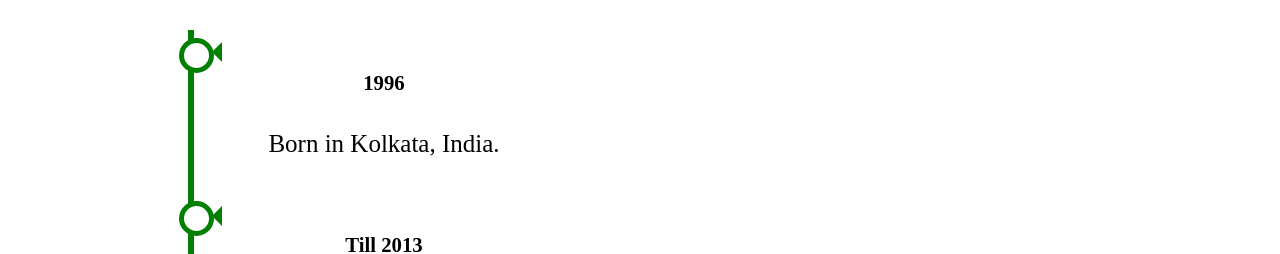
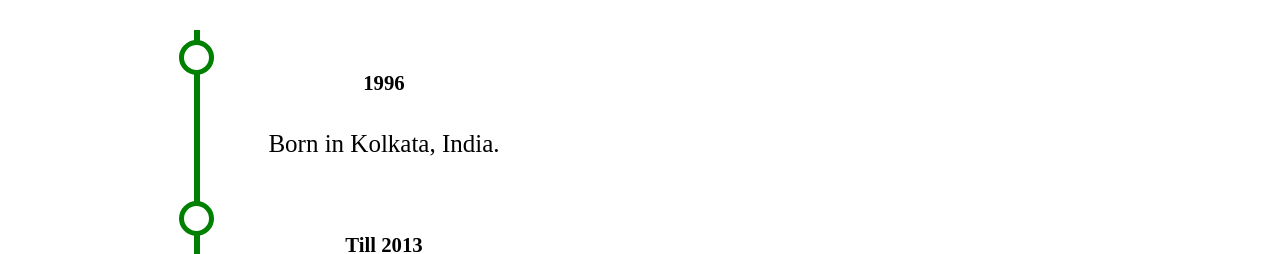
Before and after one commit to anusua-roy/portfolio, a plain HTML site: page web-portfolio.html in a window 1280 px wide. Shown: the part 715-969 px from the top of the page. Drawn offline with Linux system fonts and the light colour scheme.

Commit message:
Update web-portfolio.css

```diff
--- a/css/web-portfolio.css
+++ b/css/web-portfolio.css
@@ -60,13 +60,12 @@ section > img {
     background-color: green;
     top: 0;
     bottom: 0;
-    left: 1.5%;
+    left: 18px;
     margin-left: -3px;
     z-index: -1;
 }
 /* Container around content */
 .container {
-
     padding: 1% 2%;
     position: relative;
     background-color: inherit;
@@ -79,10 +78,10 @@ section > img {
     position: absolute;
     width: 25px;
     height: 25px;
-    left: 0%;
+    left: 0px;
     background-color: white;
     border: 5px solid green;
-    top: 5%;
+    top: 10px;
     border-radius: 50%;
     z-index: 0;
 }
@@ -91,19 +90,6 @@ section > img {
 .left {
     left: 0;
 }
-/* Add arrows to the left container (pointing right) */
-.left::before {
-    content: " ";
-    height: 0;
-    position: absolute;
-    top: 8%;
-    width: 0;
-    z-index: 1;
-    left: 8%;
-    border: medium solid green;
-    border-width: 10px 10px 10px 0;
-    border-color: transparent green transparent transparent;
-}
 /* The actual content */
 .content {
     padding: 20px 30px;
```
